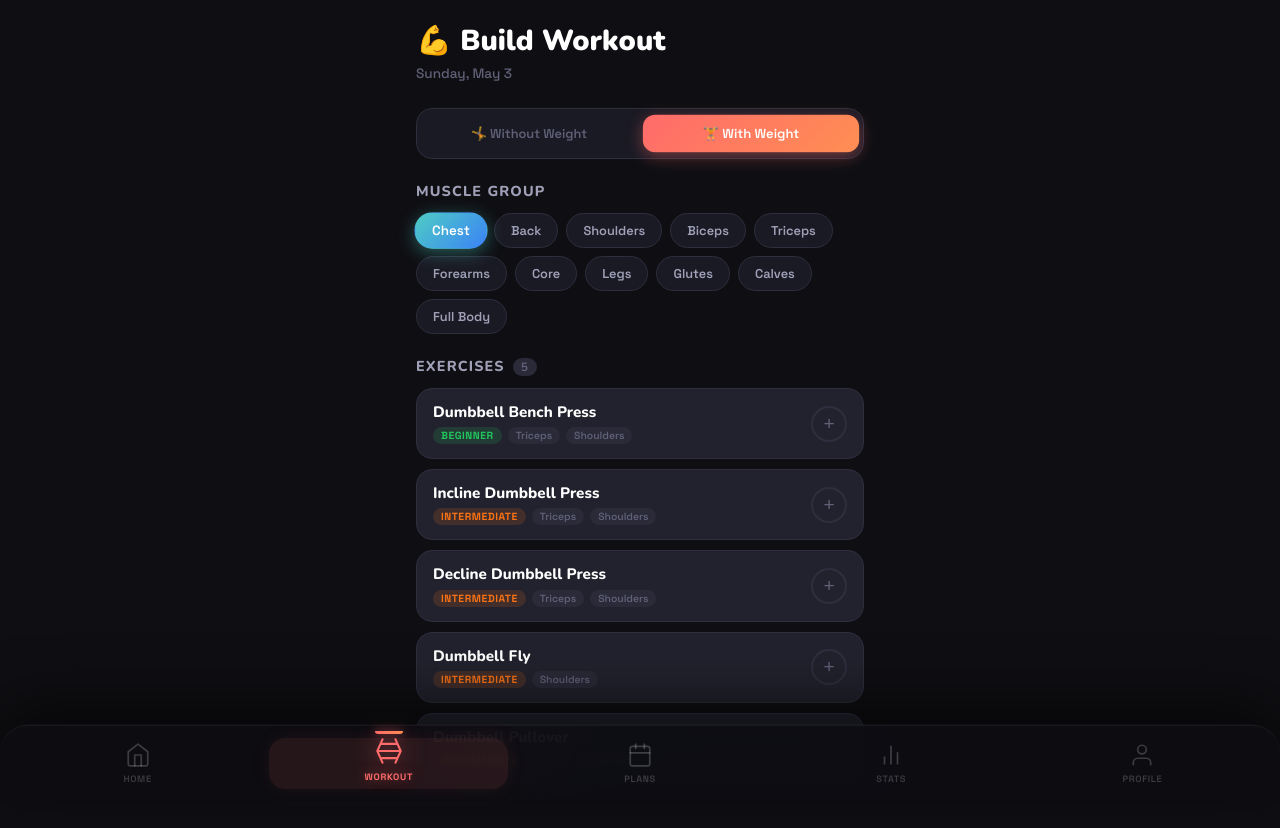
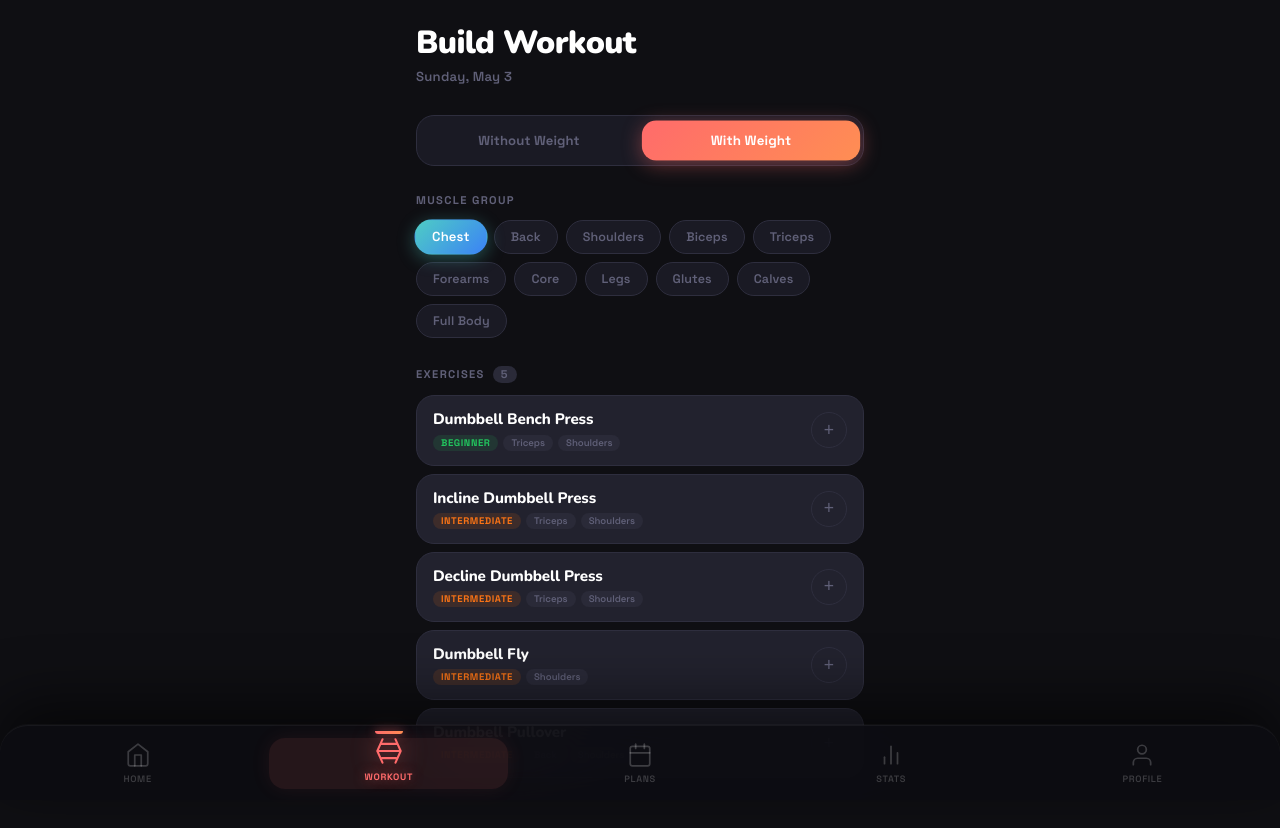
Before and after one commit to logeshk48/fitlog, a React (Vite) app: page /#/workouts in a window 1280 px wide. Shown: the top 828 px of the page. Built offline with nearby package versions, Linux system fonts and the light colour scheme; no server answers; sample sign-in values are in the browser's storage.

Commit message:
🚉 Workout Engine: workout three + RestTimer + Summary

```diff
--- a/src/pages/Workouts/ActiveWorkout.css
+++ b/src/pages/Workouts/ActiveWorkout.css
@@ -1,15 +1,10 @@
-/* ================================
-   ACTIVE WORKOUT
-================================ */
 .active-workout {
   min-height: 100vh;
   background: var(--bg-base);
   padding-bottom: 120px;
 }
 
-/* ================================
-   HEADER
-================================ */
+/* HEADER */
 .active-header {
   display: flex;
   align-items: center;
@@ -42,10 +37,14 @@
 
 .workout-timer {
   font-family: 'Nunito', sans-serif;
-  font-size: 1.5rem;
+  font-size: 1.6rem;
   font-weight: 900;
   color: var(--text-primary);
-  letter-spacing: 0.08em;
+  letter-spacing: 0.1em;
+  background: var(--grad-primary);
+  -webkit-background-clip: text;
+  -webkit-text-fill-color: transparent;
+  background-clip: text;
 }
 
 .finish-btn {
@@ -64,9 +63,7 @@
 
 .finish-btn:active { transform: scale(0.95); }
 
-/* ================================
-   STATS BAR
-================================ */
+/* STATS BAR */
 .stats-bar {
   display: flex;
   align-items: center;
@@ -103,9 +100,7 @@
   background: var(--border);
 }
 
-/* ================================
-   EXERCISE LOGGER
-================================ */
+/* EXERCISE LOGGER */
 .exercise-logger {
   padding: 12px 16px;
   display: flex;
@@ -113,9 +108,7 @@
   gap: 12px;
 }
 
-/* ================================
-   LOGGER CARD
-================================ */
+/* LOGGER CARD */
 .logger-card {
   background: var(--bg-card);
   border: 1.5px solid var(--border);
@@ -128,20 +121,24 @@
   display: flex;
   align-items: center;
   justify-content: space-between;
-  padding: 14px 16px 12px;
+  padding: 12px 14px;
   border-bottom: 1px solid var(--border);
-  background: var(--bg-elevated);
+  background: linear-gradient(135deg,
+    rgba(255,107,107,0.08),
+    rgba(78,205,196,0.05)
+  );
 }
 
 .logger-ex-info {
   display: flex;
   align-items: center;
-  gap: 10px;
+  gap: 8px;
+  flex-wrap: wrap;
 }
 
 .logger-name {
   font-family: 'Nunito', sans-serif;
-  font-size: 1rem;
+  font-size: 0.95rem;
   font-weight: 900;
   color: var(--text-primary);
 }
@@ -152,9 +149,9 @@
   border-radius: 8px;
   color: var(--text-secondary);
   font-family: 'Space Grotesk', sans-serif;
-  font-size: 0.75rem;
+  font-size: 0.72rem;
   font-weight: 700;
-  padding: 5px 12px;
+  padding: 5px 10px;
   cursor: pointer;
   transition: all 0.2s ease;
   white-space: nowrap;
@@ -166,35 +163,31 @@
   color: var(--color-secondary);
 }
 
-/* ================================
-   SETS LIST
-================================ */
+/* SETS LIST */
 .sets-list {
-  padding: 10px 12px;
+  padding: 8px 10px;
   display: flex;
   flex-direction: column;
   gap: 8px;
 }
 
-/* ================================
-   SET BLOCK
-================================ */
+/* SET BLOCK */
 .set-block {
   background: var(--bg-surface);
   border: 1.5px solid var(--border);
-  border-radius: 16px;
-  padding: 12px 14px;
+  border-radius: 14px;
+  padding: 10px 12px;
   transition: all 0.3s ease;
 }
 
 .set-block.done {
-  border-color: rgba(34, 197, 94, 0.35);
-  background: rgba(34, 197, 94, 0.04);
+  border-color: rgba(34, 197, 94, 0.4);
+  background: rgba(34, 197, 94, 0.05);
 }
 
 @keyframes pop {
   0%   { transform: scale(1); }
-  40%  { transform: scale(1.04); }
+  40%  { transform: scale(1.03); }
   100% { transform: scale(1); }
 }
 
@@ -206,11 +199,11 @@
   display: flex;
   align-items: center;
   justify-content: space-between;
-  margin-bottom: 10px;
+  margin-bottom: 8px;
 }
 
 .set-label {
-  font-size: 0.62rem;
+  font-size: 0.6rem;
   font-weight: 800;
   color: var(--text-muted);
   text-transform: uppercase;
@@ -218,18 +211,16 @@
 }
 
 .set-done-indicator {
-  font-size: 0.7rem;
+  font-size: 0.68rem;
   font-weight: 700;
   color: var(--color-green);
 }
 
-/* ================================
-   COUNTERS ROW
-================================ */
+/* COUNTERS ROW */
 .counters-row {
   display: flex;
-  gap: 10px;
-  margin-bottom: 10px;
+  gap: 8px;
+  margin-bottom: 8px;
 }
 
 .counter-group {
@@ -237,11 +228,11 @@
   display: flex;
   flex-direction: column;
   align-items: center;
-  gap: 6px;
+  gap: 4px;
 }
 
 .counter-label {
-  font-size: 0.6rem;
+  font-size: 0.58rem;
   font-weight: 800;
   color: var(--text-muted);
   text-transform: uppercase;
@@ -253,19 +244,19 @@
   align-items: center;
   width: 100%;
   background: var(--bg-elevated);
-  border-radius: 12px;
+  border-radius: 10px;
   border: 1.5px solid var(--border);
   overflow: hidden;
 }
 
 .counter-btn {
   flex: 1;
-  height: 44px;
+  height: 40px;
   border: none;
   background: transparent;
   color: var(--text-primary);
-  font-size: 1.3rem;
-  font-weight: 300;
+  font-size: 1.2rem;
+  font-weight: 400;
   cursor: pointer;
   transition: all 0.15s ease;
   display: flex;
@@ -279,33 +270,31 @@
 }
 
 .counter-value {
-  flex: 1.2;
+  flex: 1.5;
   text-align: center;
   font-family: 'Nunito', sans-serif;
-  font-size: 1.15rem;
+  font-size: 1.1rem;
   font-weight: 900;
   color: var(--text-primary);
   border-left: 1px solid var(--border);
   border-right: 1px solid var(--border);
-  padding: 8px 4px;
+  padding: 6px 2px;
 }
 
 .set-block.done .counter-value {
   color: var(--color-green);
 }
 
-/* ================================
-   COMPLETE SET BUTTON
-================================ */
+/* COMPLETE SET BUTTON */
 .complete-set-btn {
   width: 100%;
-  padding: 12px;
-  border-radius: 12px;
-  border: 1.5px solid var(--border);
-  background: transparent;
-  color: var(--text-muted);
+  padding: 11px;
+  border-radius: 10px;
+  border: 1.5px solid rgba(255,255,255,0.1);
+  background: rgba(255,255,255,0.04);
+  color: var(--text-secondary);
   font-family: 'Nunito', sans-serif;
-  font-size: 0.9rem;
+  font-size: 0.88rem;
   font-weight: 800;
   cursor: pointer;
   transition: all 0.3s cubic-bezier(0.34, 1.56, 0.64, 1);
@@ -315,7 +304,7 @@
 .complete-set-btn:hover {
   border-color: var(--color-green);
   color: var(--color-green);
-  background: rgba(34,197,94,0.05);
+  background: rgba(34,197,94,0.06);
 }
 
 .complete-set-btn.done {
@@ -327,13 +316,11 @@
 
 .complete-set-btn:active { transform: scale(0.97); }
 
-/* ================================
-   DIFFICULTY BADGES
-================================ */
+/* DIFFICULTY BADGES */
 .difficulty-badge {
-  font-size: 0.6rem;
+  font-size: 0.58rem;
   font-weight: 700;
-  padding: 2px 8px;
+  padding: 2px 7px;
   border-radius: 99px;
   text-transform: uppercase;
   letter-spacing: 0.05em;
@@ -354,9 +341,7 @@
   color: var(--color-primary);
 }
 
-/* ================================
-   FINISH BAR
-================================ */
+/* FINISH BAR */
 .finish-bar {
   position: fixed;
   bottom: calc(var(--bottom-nav-height) + 12px);
@@ -369,11 +354,11 @@
 
 .finish-workout-btn {
   width: 100%;
-  padding: 16px;
+  padding: 15px;
   background: var(--grad-primary);
   color: white;
   border: none;
-  border-radius: 18px;
+  border-radius: 16px;
   font-family: 'Nunito', sans-serif;
   font-size: 1rem;
   font-weight: 900;
--- a/src/pages/Workouts/ActiveWorkout.jsx
+++ b/src/pages/Workouts/ActiveWorkout.jsx
@@ -186,12 +186,12 @@ function ActiveWorkout({ exercises, onFinish, onBack }) {
                         <div className="counter">
                           <button
                             className="counter-btn"
-                            onClick={() => updateValue(exIndex, setIndex, 'weight', -2.5)}
+                            onClick={() => updateValue(exIndex, setIndex, 'weight', -0.5)}
                           >−</button>
                           <span className="counter-value">{set.weight}</span>
                           <button
                             className="counter-btn"
-                            onClick={() => updateValue(exIndex, setIndex, 'weight', 2.5)}
+                            onClick={() => updateValue(exIndex, setIndex, 'weight', 0.5)}
                           >+</button>
                         </div>
                       </div>
--- a/src/pages/Workouts/Workouts.css
+++ b/src/pages/Workouts/Workouts.css
@@ -3,31 +3,33 @@
 ================================ */
 .workouts-page {
   padding: 24px 16px;
-  padding-bottom: 100px;
+  padding-bottom: 120px;
   max-width: 480px;
   margin: 0 auto;
-  animation: fadeIn 0.3s ease forwards;
+  animation: fadeIn 0.4s ease forwards;
 }
 
 /* ================================
    HEADER
 ================================ */
 .workouts-header {
-  margin-bottom: 24px;
+  margin-bottom: 28px;
 }
 
 .workouts-header h1 {
   font-family: 'Nunito', sans-serif;
-  font-size: 1.8rem;
+  font-size: 2rem;
   font-weight: 900;
   color: var(--text-primary);
   margin-bottom: 4px;
+  letter-spacing: -0.02em;
 }
 
 .workouts-date {
-  font-size: 0.85rem;
+  font-size: 0.82rem;
   color: var(--text-muted);
-  font-weight: 500;
+  font-weight: 600;
+  letter-spacing: 0.02em;
 }
 
 /* ================================
@@ -35,45 +37,50 @@
 ================================ */
 .equipment-toggle {
   display: flex;
-  gap: 10px;
-  margin-bottom: 24px;
+  gap: 8px;
+  margin-bottom: 28px;
   background: var(--bg-surface);
-  padding: 6px;
-  border-radius: 16px;
+  padding: 5px;
+  border-radius: 18px;
   border: 1px solid var(--border);
 }
 
 .equipment-btn {
   flex: 1;
-  padding: 10px 8px;
+  padding: 11px 8px;
   border: none;
-  border-radius: 12px;
+  border-radius: 14px;
   background: transparent;
   color: var(--text-muted);
   font-family: 'Space Grotesk', sans-serif;
-  font-size: 0.8rem;
-  font-weight: 600;
+  font-size: 0.82rem;
+  font-weight: 700;
   cursor: pointer;
-  transition: all 0.3s cubic-bezier(0.34, 1.56, 0.64, 1);
+  transition: all 0.35s cubic-bezier(0.34, 1.56, 0.64, 1);
+  letter-spacing: 0.01em;
 }
 
 .equipment-btn.active {
   background: var(--grad-primary);
   color: white;
-  box-shadow: 0 4px 16px rgba(255, 107, 107, 0.4);
+  box-shadow: 0 4px 20px rgba(255, 107, 107, 0.4);
   transform: scale(1.02);
+}
+
+.equipment-btn:active {
+  transform: scale(0.97);
 }
 
 /* ================================
    SECTION TITLE
 ================================ */
 .section-title {
-  font-family: 'Nunito', sans-serif;
-  font-size: 0.9rem;
+  font-family: 'Space Grotesk', sans-serif;
+  font-size: 0.7rem;
   font-weight: 800;
-  color: var(--text-secondary);
+  color: var(--text-muted);
   text-transform: uppercase;
-  letter-spacing: 0.08em;
+  letter-spacing: 0.12em;
   margin-bottom: 12px;
   display: flex;
   align-items: center;
@@ -83,7 +90,7 @@
 .exercise-count {
   background: var(--bg-elevated);
   color: var(--text-muted);
-  font-size: 0.75rem;
+  font-size: 0.7rem;
   padding: 2px 8px;
   border-radius: 99px;
   font-weight: 700;
@@ -93,7 +100,7 @@
    MUSCLE GROUP GRID
 ================================ */
 .muscle-section {
-  margin-bottom: 24px;
+  margin-bottom: 28px;
 }
 
 .muscle-grid {
@@ -107,23 +114,24 @@
   border: 1.5px solid var(--border);
   border-radius: 99px;
   background: var(--bg-surface);
-  color: var(--text-secondary);
+  color: var(--text-muted);
   font-family: 'Space Grotesk', sans-serif;
-  font-size: 0.8rem;
+  font-size: 0.78rem;
   font-weight: 600;
   cursor: pointer;
-  transition: all 0.25s cubic-bezier(0.34, 1.56, 0.64, 1);
+  transition: all 0.3s cubic-bezier(0.34, 1.56, 0.64, 1);
+  letter-spacing: 0.01em;
 }
 
 .muscle-btn:active {
-  transform: scale(0.95);
+  transform: scale(0.93);
 }
 
 .muscle-btn.active {
   background: var(--grad-secondary);
   border-color: transparent;
   color: white;
-  box-shadow: 0 4px 16px rgba(78, 205, 196, 0.4);
+  box-shadow: 0 4px 16px rgba(78, 205, 196, 0.35);
   transform: scale(1.05);
 }
 
@@ -137,25 +145,37 @@
 .exercise-list {
   display: flex;
   flex-direction: column;
-  gap: 10px;
+  gap: 8px;
 }
 
+/* ================================
+   EXERCISE CARD
+================================ */
 .exercise-card {
   display: flex;
   align-items: center;
   justify-content: space-between;
   background: var(--bg-card);
   border: 1.5px solid var(--border);
-  border-radius: 16px;
+  border-radius: 18px;
   padding: 14px 16px;
-  transition: all 0.3s ease;
+  transition: all 0.3s cubic-bezier(0.34, 1.56, 0.64, 1);
   animation: fadeIn 0.3s ease forwards;
+  cursor: pointer;
+}
+
+.exercise-card:active {
+  transform: scale(0.98);
 }
 
 .exercise-card.added {
-  border-color: var(--color-secondary);
-  background: rgba(78, 205, 196, 0.05);
-  box-shadow: 0 0 16px rgba(78, 205, 196, 0.1);
+  border-color: rgba(78, 205, 196, 0.4);
+  background: rgba(78, 205, 196, 0.04);
+  box-shadow: 0 0 20px rgba(78, 205, 196, 0.08);
+}
+
+.exercise-info {
+  flex: 1;
 }
 
 .exercise-info h4 {
@@ -164,41 +184,44 @@
   font-weight: 800;
   color: var(--text-primary);
   margin-bottom: 6px;
+  letter-spacing: -0.01em;
 }
 
 .exercise-tags {
   display: flex;
   flex-wrap: wrap;
-  gap: 6px;
+  gap: 5px;
 }
 
-/* Difficulty badges */
+/* ================================
+   DIFFICULTY BADGES
+================================ */
 .difficulty-badge {
-  font-size: 0.65rem;
-  font-weight: 700;
+  font-size: 0.6rem;
+  font-weight: 800;
   padding: 2px 8px;
   border-radius: 99px;
   text-transform: uppercase;
-  letter-spacing: 0.05em;
+  letter-spacing: 0.06em;
 }
 
 .difficulty-badge.beginner {
-  background: rgba(34, 197, 94, 0.15);
+  background: rgba(34, 197, 94, 0.12);
   color: var(--color-green);
 }
 
 .difficulty-badge.intermediate {
-  background: rgba(249, 115, 22, 0.15);
+  background: rgba(249, 115, 22, 0.12);
   color: var(--color-orange);
 }
 
 .difficulty-badge.advanced {
-  background: rgba(255, 107, 107, 0.15);
+  background: rgba(255, 107, 107, 0.12);
   color: var(--color-primary);
 }
 
 .secondary-badge {
-  font-size: 0.65rem;
+  font-size: 0.6rem;
   font-weight: 600;
   padding: 2px 8px;
   border-radius: 99px;
@@ -206,34 +229,42 @@
   color: var(--text-muted);
 }
 
-/* Add button */
+/* ================================
+   ADD BUTTON
+================================ */
 .add-btn {
   width: 36px;
   height: 36px;
   border-radius: 50%;
-  border: 2px solid var(--border);
+  border: 1.5px solid var(--border);
   background: transparent;
   color: var(--text-muted);
-  font-size: 1.2rem;
+  font-size: 1.1rem;
   cursor: pointer;
   transition: all 0.3s cubic-bezier(0.34, 1.56, 0.64, 1);
   display: flex;
   align-items: center;
   justify-content: center;
   flex-shrink: 0;
+  margin-left: 12px;
 }
 
 .add-btn:hover {
   border-color: var(--color-secondary);
   color: var(--color-secondary);
-  transform: scale(1.1);
+  transform: scale(1.1) rotate(90deg);
 }
 
 .add-btn.added {
-  background: var(--color-secondary);
-  border-color: var(--color-secondary);
+  background: linear-gradient(135deg, #4ECDC4, #3B82F6);
+  border-color: transparent;
   color: white;
   transform: scale(1.1);
+  box-shadow: 0 4px 14px rgba(78, 205, 196, 0.45);
+}
+
+.add-btn:active {
+  transform: scale(0.9);
 }
 
 /* ================================
@@ -246,21 +277,27 @@
   transform: translateX(-50%);
   width: calc(100% - 32px);
   max-width: 448px;
-  background: var(--bg-elevated);
+  background: rgba(26, 26, 36, 0.95);
   border: 1px solid var(--border-light);
-  border-radius: 20px;
-  padding: 12px 12px 12px 20px;
+  border-radius: 22px;
+  padding: 10px 10px 10px 20px;
   display: flex;
   align-items: center;
   justify-content: space-between;
-  box-shadow: var(--shadow-lg);
+  box-shadow: 0 8px 40px rgba(0,0,0,0.5);
+  backdrop-filter: blur(20px);
   animation: slideUp 0.4s cubic-bezier(0.34, 1.56, 0.64, 1) forwards;
   z-index: 50;
 }
 
+@keyframes slideUp {
+  from { transform: translateX(-50%) translateY(20px); opacity: 0; }
+  to   { transform: translateX(-50%) translateY(0);    opacity: 1; }
+}
+
 .selected-count {
   font-family: 'Space Grotesk', sans-serif;
-  font-size: 0.85rem;
+  font-size: 0.82rem;
   font-weight: 600;
   color: var(--text-secondary);
 }
@@ -270,20 +307,21 @@
   color: white;
   border: none;
   border-radius: 14px;
-  padding: 12px 24px;
+  padding: 13px 24px;
   font-family: 'Nunito', sans-serif;
-  font-size: 0.9rem;
-  font-weight: 800;
+  font-size: 0.92rem;
+  font-weight: 900;
   cursor: pointer;
   transition: all 0.3s cubic-bezier(0.34, 1.56, 0.64, 1);
-  box-shadow: 0 4px 16px rgba(255, 107, 107, 0.4);
+  box-shadow: 0 4px 16px rgba(255, 107, 107, 0.45);
+  letter-spacing: 0.01em;
 }
 
 .start-btn:hover {
-  transform: scale(1.05);
-  box-shadow: 0 6px 24px rgba(255, 107, 107, 0.5);
+  transform: scale(1.04);
+  box-shadow: 0 6px 24px rgba(255, 107, 107, 0.55);
 }
 
 .start-btn:active {
-  transform: scale(0.97);
+  transform: scale(0.96);
 }
--- a/src/pages/Workouts/Workouts.jsx
+++ b/src/pages/Workouts/Workouts.jsx
@@ -70,7 +70,7 @@ function Workouts() {
 
       {/* Header */}
       <div className="workouts-header">
-        <h1>💪 Build Workout</h1>
+        <h1>Build Workout</h1>
         <p className="workouts-date">
           {new Date().toLocaleDateString('en-US', {
             weekday: 'long',
@@ -88,7 +88,7 @@ function Workouts() {
             className={`equipment-btn ${selectedEquipment === type ? 'active' : ''}`}
             onClick={() => setSelectedEquipment(type)}
           >
-            {type === 'With Weight' ? '🏋️ With Weight' : '🤸 Without Weight'}
+            {type === 'With Weight' ? ' With Weight' : ' Without Weight'}
           </button>
         ))}
       </div>
```
